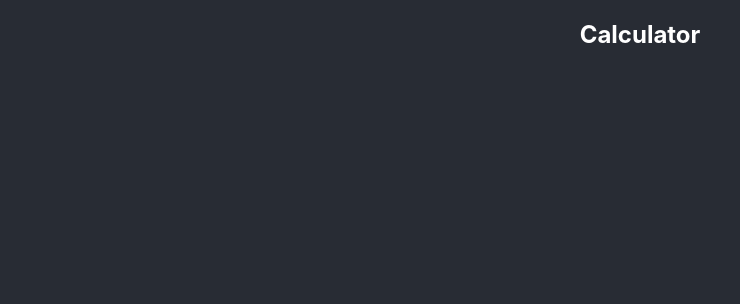
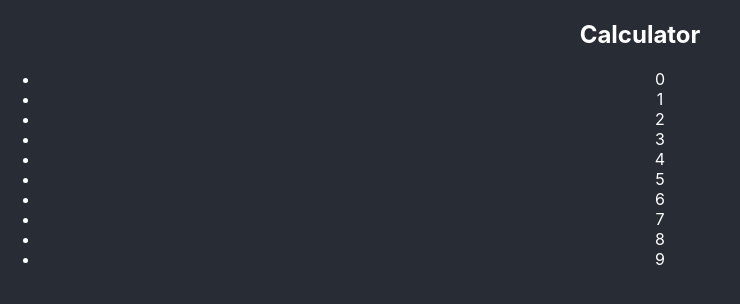
Before and after one commit to tothricsaj/calculator, a React (Create React App) app: page / in a window 1280 px wide. Shown: the top 304 px of the page, without its empty margins (0-740 px from the left). Built offline with nearby package versions, Linux system fonts and the light colour scheme.

Commit message:
render elements function / rendered numbers

```diff
--- a/public/index.html
+++ b/public/index.html
@@ -24,7 +24,7 @@
       work correctly both with client-side routing and a non-root public URL.
       Learn how to configure a non-root public URL by running `npm run build`.
     -->
-    <title>React App</title>
+    <title>React Calculator</title>
   </head>
   <body>
     <noscript>You need to enable JavaScript to run this app.</noscript>
--- a/src/App.js
+++ b/src/App.js
@@ -1,18 +1,34 @@
 import React from 'react';
-import logo from './logo.svg';
 import './App.css';
 
 class App extends React.Component{
   constructor(props) {
     super(props)
-    this.state = {}
+    this.state = {
+      numbers: [0,1,2,3,4,5,6,7,8,9],
+    }
+
+    this.renderElements = this.renderElements.bind(this)
+  }
+
+  renderElements(arr=[], elemClass='defaultClass') {
+    return arr.map((el, i) => {
+      return (
+        <li key={i} className={elemClass}>
+          {el}
+        </li>
+      )
+    })
   }
 
   render() {
     return (
       <div className="App">
         <h2>Calculator</h2>
-        <div className="calc"></div>
+        <div className="calc">
+          <div className="calcDisplay"></div>
+          <ul>{this.renderElements(this.state.numbers, 'calcNumber')}</ul>
+        </div>
       </div>
     );
   }
```
